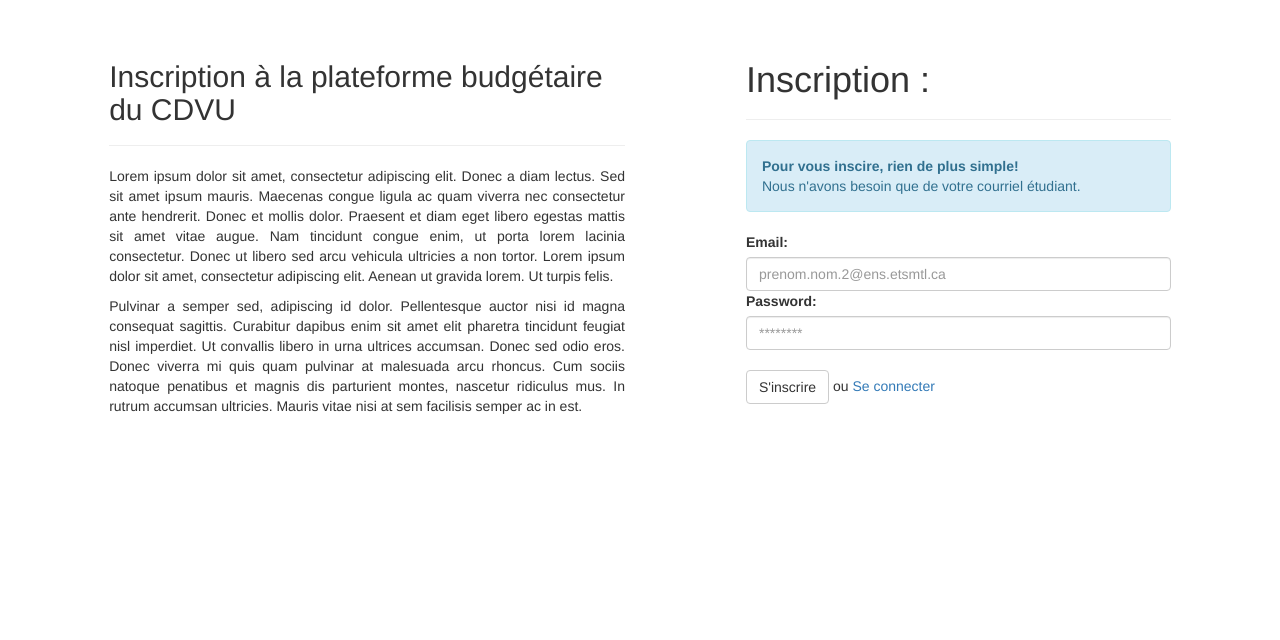
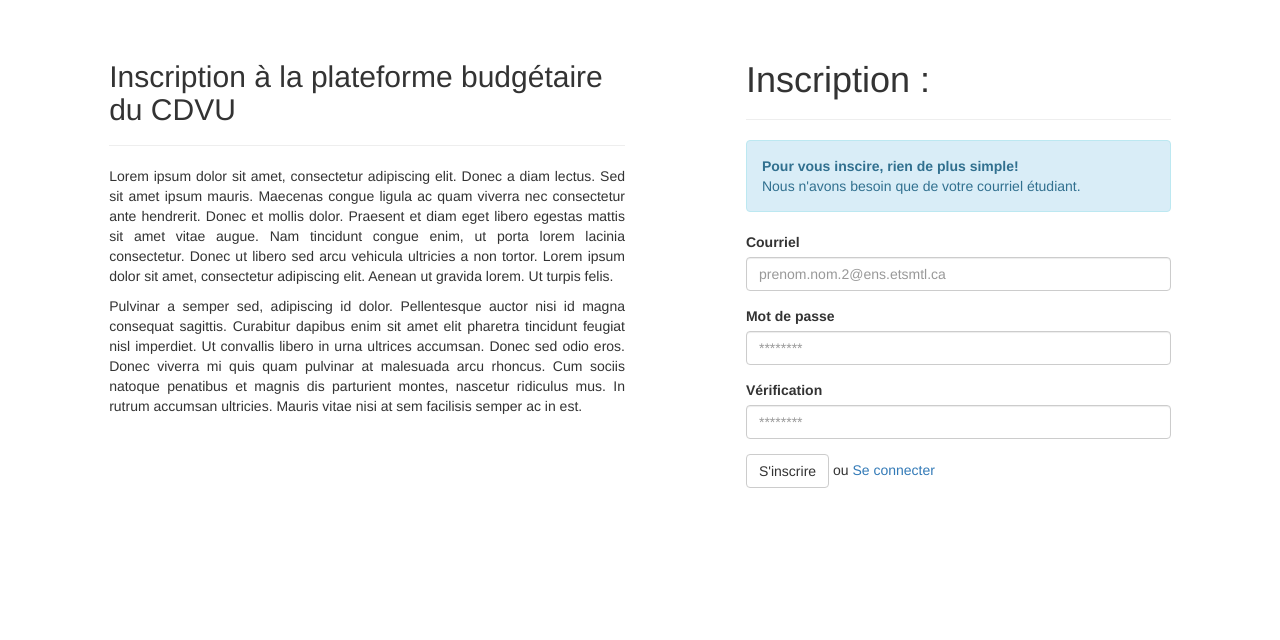
Before and after one commit to CDVU/plateforme-de-vote-budgetaire, a Django app: page /register in a window 1280 px wide. Shown: the part 52-692 px from the top of the page. Run offline with Django 3.2, Linux system fonts and the light colour scheme; some libraries are stand-ins or nearby versions.

Commit message:
add confirm password on register page

```diff
--- a/plateforme_budgetaire/pages/forms.py
+++ b/plateforme_budgetaire/pages/forms.py
@@ -18,7 +18,7 @@ class RegisterForm(forms.ModelForm):
         fields = ['email', 'password']
 
     email = forms.CharField(
-        label=_('Email'),
+        label=_('Courriel'),
         required=True,
         max_length=100,
         validators=[my_validator]
@@ -29,12 +29,38 @@ class RegisterForm(forms.ModelForm):
     })
 
     password = forms.CharField(
-        label=_('Password'),
+        label=_('Mot de passe'),
         required=True,
-        max_length=100
+        max_length=100,
+        widget=forms.PasswordInput
     )
     password.widget.attrs.update({
         'placeholder': _(u'********'),
         'class': 'form-control',
-        'type': 'hidden'
     })
+
+    password_verify = forms.CharField(
+        label=_(u'Vérification'),
+        required=False,
+        max_length=100,
+        widget=forms.PasswordInput
+    )
+    password_verify.widget.attrs.update({
+        'placeholder': _(u'********'),
+        'class': 'form-control',
+    })
+
+    def clean(self):
+        password1 = self.cleaned_data.get('password')
+        password2 = self.cleaned_data.get('password_verify')
+        email = self.cleaned_data.get('email')
+
+        if User.objects.filter(username=email).count():
+            raise forms.ValidationError("Ce courriel est déjà utilisé !")
+
+        if password1 and password1 != password2:
+            raise forms.ValidationError(
+                "Les mots de passe ne sont pas identiques !"
+            )
+
+        return self.cleaned_data
--- a/plateforme_budgetaire/pages/templates/pages/register.html
+++ b/plateforme_budgetaire/pages/templates/pages/register.html
@@ -1,6 +1,8 @@
 {% extends "landing_base.html" %}
 <!-- Load internationalisation utils-->
 {% load i18n %}
+{% load bootstrap3 %}
+
 {% block title %}CDVU | S'enregister{% endblock %}
 
 {% block content %}
@@ -19,9 +21,12 @@
             <p class="alert alert-info"><strong>Pour vous inscire, rien de plus simple!</strong><br/> Nous n'avons besoin que de votre courriel étudiant.</p>
 
             <form method="post">{% csrf_token%}
-                {{ form }}
+                {% bootstrap_form form %}
+                {% buttons %}
+                    <button type="submit" class="btn btn-default">S'inscrire</button> ou <a href="{% url 'pages:home'%}">Se connecter</a>
+                {% endbuttons %}
                 <br/>
-                <button type="submit" class="btn btn-default">S'inscrire</button> ou <a href="{% url 'pages:home'%}">Se connecter</a>
+
             </form>
         </div>
     </div>
--- a/plateforme_budgetaire/pages/views.py
+++ b/plateforme_budgetaire/pages/views.py
@@ -54,10 +54,7 @@ class Register(CreateView):
     def post(self, request, *args, **kwargs):
         form = self.get_form()
         if form.is_valid():
-            if User.objects.filter(username=form.instance.email).count():
-                return self.form_invalid(form)
-            else:
-                return self.form_valid(form)
+            return self.form_valid(form)
         else:
             return self.form_invalid(form)
 
@@ -67,12 +64,6 @@ class Register(CreateView):
         return super(Register, self).form_valid(form)
 
     def form_invalid(self, form):
-        messages.add_message(
-            self.request,
-            messages.ERROR,
-            'Cet email est déjà enregistré, vous ne pouvez pas '
-            'vous inscrire plusieurs fois!'
-        )
         return self.render_to_response({'form': form})
 
     def get_success_url(self):
```
